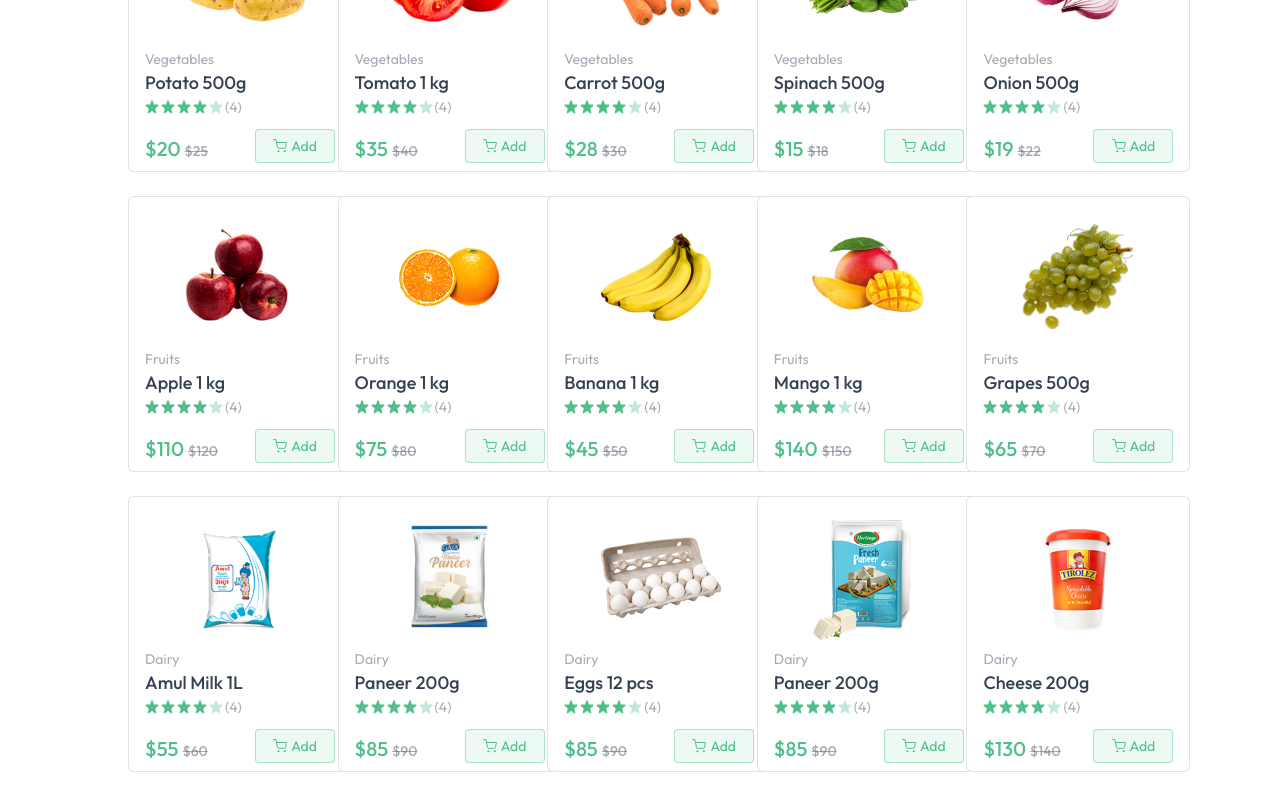
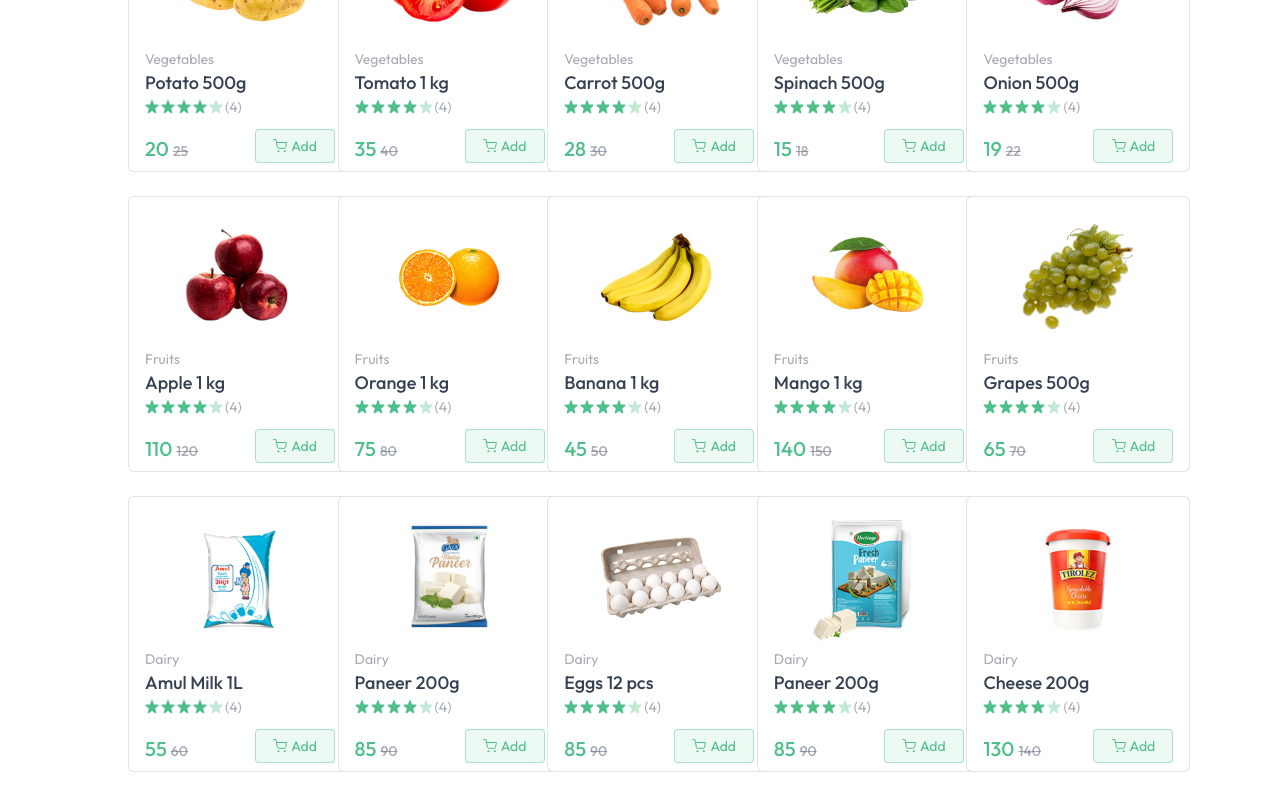
Before and after one commit to dhlananhh/green_grocery, a React (Vite) app in the folder frontend/: page / in a window 1280 px wide. Shown: the part 1040-1835 px from the top of the page. Built offline with nearby package versions, Linux system fonts and the light colour scheme.

Commit message:
fix: display product prices correctly

```diff
--- a/frontend/src/components/ProductCard.jsx
+++ b/frontend/src/components/ProductCard.jsx
@@ -49,9 +49,9 @@ const ProductCard = ({ product }) => {
           </div>
           <div className="flex items-end justify-between mt-3">
             <p className="md:text-xl text-base font-medium text-primary">
-              {currency}${product.offerPrice}{" "}
+              {currency}{product.offerPrice}{" "}
               <span className="text-gray-500/60 md:text-sm text-xs line-through">
-                {currency}${product.price}
+                {currency}{product.price}
               </span>
             </p>
             <div
```
